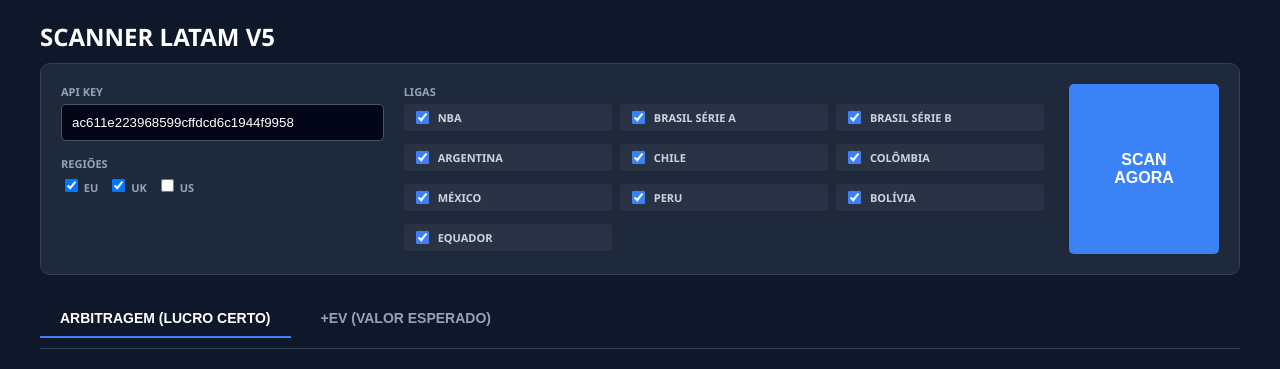
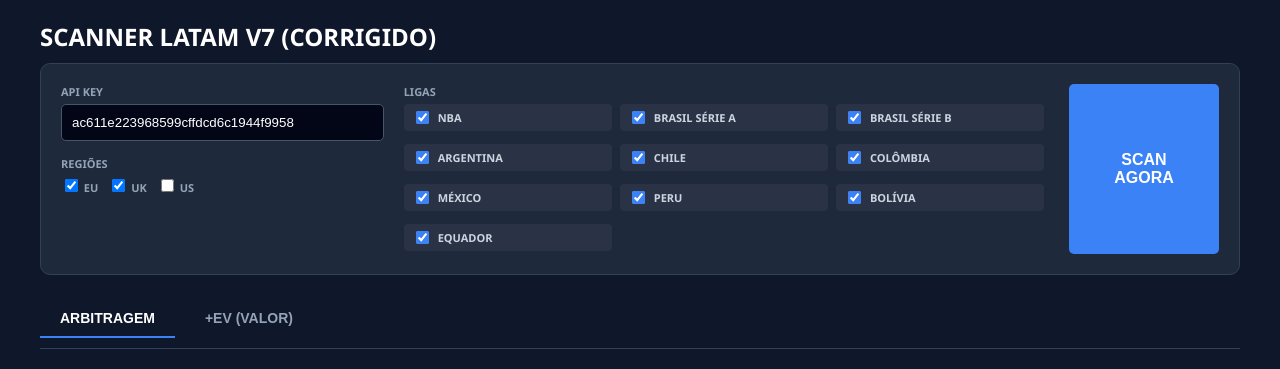
Before and after one commit to fekitorich/odd, a Flask app: page / in a window 1280 px wide. Shown: the top 369 px of the page. Run offline with Flask 3, Linux system fonts and the light colour scheme.

Commit message:
Update index.html

```diff
--- a/templates/index.html
+++ b/templates/index.html
@@ -55,7 +55,7 @@
 
 <div class="container">
     <div style="display:flex; justify-content:space-between; align-items:center; margin-bottom:10px;">
-        <h2 style="color:white; margin:0;">SCANNER LATAM V5</h2>
+        <h2 style="color:white; margin:0;">SCANNER LATAM V7 (CORRIGIDO)</h2>
     </div>
 
     <form id="form" class="control-panel">
@@ -98,8 +98,8 @@
     <div id="loading" style="display:none; text-align:center; color:#64748b; padding:40px;">Buscando oportunidades...</div>
 
     <div class="tabs">
-        <button class="tab-btn active" onclick="openTab('tab-arb')">ARBITRAGEM (LUCRO CERTO)</button>
-        <button class="tab-btn" onclick="openTab('tab-ev')">+EV (VALOR ESPERADO)</button>
+        <button class="tab-btn active" onclick="openTab('tab-arb')">ARBITRAGEM</button>
+        <button class="tab-btn" onclick="openTab('tab-ev')">+EV (VALOR)</button>
     </div>
 
     <div id="tab-arb" class="tab-content active">
@@ -133,7 +133,6 @@
     function openTab(tabName) {
         document.querySelectorAll('.tab-content').forEach(t => t.classList.remove('active'));
         document.querySelectorAll('.tab-btn').forEach(b => b.classList.remove('active'));
-
         document.getElementById(tabName).classList.add('active');
         event.currentTarget.classList.add('active');
     }
@@ -224,15 +223,18 @@
         }
 
         list.forEach(item => {
-            // AQUI ESTÁ A CORREÇÃO BASEADA NO SEU PRINT DE DEBUG
+            // CORREÇÃO: Lê os dados de dentro do objeto 'bet' que vimos no print
             const roi = item.edge_percent || item.ev_per_100 || 0;
 
-            // Variáveis descobertas no Debug: 'outcome', 'soft_book', 'soft_odds'
-            const name = item.outcome || item.selection || 'Aposta';
-            const book = item.soft_book || item.bookmaker || 'Casa'; // CORRIGIDO
-            const price = item.soft_odds || item.odds || 'N/A';      // CORRIGIDO
+            // Verifica se o objeto 'bet' existe (baseado no print vermelho que vc mandou)
+            let betObj = item.bet || {};
 
-            const p = item.point;
+            // AQUI ESTAVA O ERRO: Os nomes das variaveis eram soft_book e soft_odds
+            const name = betObj.outcome || item.outcome || 'Aposta';
+            const book = betObj.soft_book || item.bookmaker || 'Casa';
+            const price = betObj.soft_odds || item.odds || 'N/A';
+
+            const p = betObj.point || item.point;
             const line = (p && p > 0) ? `+${p}` : (p || '');
 
             const betHTML = `
```
